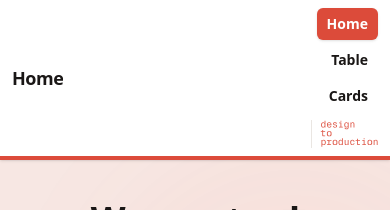
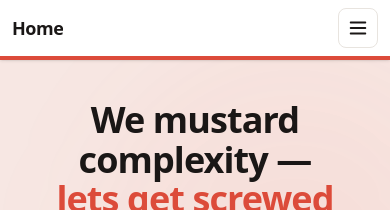
Before and after one commit to design-to-production/screw-finder, a Next.js app: page / in a window 390 px wide. Shown: the top 210 px of the page. Built offline with nearby package versions, Linux system fonts and the light colour scheme.

Commit message:
feat: responsive navbar

```diff
--- a/src/components/AppShell.tsx
+++ b/src/components/AppShell.tsx
@@ -1,6 +1,9 @@
 "use client";
 
 import type { ReactNode } from "react";
+import { cloneElement, isValidElement, useEffect, useState } from "react";
+import { usePathname } from "next/navigation";
+import { NavLinks, type NavLinksProps } from "@/components/NavLinks";
 
 export type AppNavbarProps = {
   /** Left: route / screen title */
@@ -13,17 +16,100 @@ export type AppNavbarProps = {
   className?: string;
 };
 
+function HamburgerGlyph({ open }: { open: boolean }) {
+  return (
+    <svg width="22" height="22" viewBox="0 0 24 24" fill="none" stroke="currentColor" strokeWidth="2" aria-hidden>
+      {open ? (
+        <path d="M18 6L6 18M6 6l12 12" strokeLinecap="round" />
+      ) : (
+        <path d="M4 6h16M4 12h16M4 18h16" strokeLinecap="round" />
+      )}
+    </svg>
+  );
+}
+
+function navRightDrawerVariant(navRight: ReactNode): ReactNode {
+  if (isValidElement<NavLinksProps>(navRight) && navRight.type === NavLinks) {
+    return cloneElement(navRight, { layout: "drawer" });
+  }
+  return navRight;
+}
+
 /** Same top bar as {@link AppShell}; use directly when the page is not wrapped in the shell. */
 export function AppNavbar({ title, center, navRight, className = "" }: AppNavbarProps) {
+  const [mobileOpen, setMobileOpen] = useState(false);
+  const pathname = usePathname();
+
+  useEffect(() => {
+    setMobileOpen(false);
+  }, [pathname]);
+
+  useEffect(() => {
+    if (!mobileOpen) return;
+    const onKey = (e: KeyboardEvent) => {
+      if (e.key === "Escape") setMobileOpen(false);
+    };
+    window.addEventListener("keydown", onKey);
+    return () => window.removeEventListener("keydown", onKey);
+  }, [mobileOpen]);
+
+  useEffect(() => {
+    const mq = window.matchMedia("(min-width: 768px)");
+    const onChange = () => {
+      if (mq.matches) setMobileOpen(false);
+    };
+    mq.addEventListener("change", onChange);
+    return () => mq.removeEventListener("change", onChange);
+  }, []);
+
+  useEffect(() => {
+    if (!mobileOpen) return;
+    const prev = document.body.style.overflow;
+    document.body.style.overflow = "hidden";
+    return () => {
+      document.body.style.overflow = prev;
+    };
+  }, [mobileOpen]);
+
   return (
-    <header className={`shrink-0 border-b-4 border-d2p-red bg-d2p-surface shadow-sm ${className}`}>
+    <header className={`relative z-50 shrink-0 border-b-4 border-d2p-red bg-d2p-surface shadow-sm ${className}`}>
       <div className="flex min-h-12 items-center gap-2 px-3 py-2 sm:px-4">
-        <div className="flex w-[28%] min-w-0 shrink-0 items-center">
+        <div className="flex min-w-0 flex-1 items-center md:w-[28%] md:flex-none md:shrink-0">
           <div className="min-w-0 truncate text-d2p-ink">{title}</div>
         </div>
-        <div className="flex min-w-0 flex-1 justify-center px-1">{center}</div>
-        <div className="flex w-[28%] min-w-0 shrink-0 items-center justify-end gap-2">{navRight}</div>
+        <div className="hidden min-w-0 flex-1 justify-center px-1 md:flex">{center}</div>
+        <div className="hidden w-[28%] min-w-0 shrink-0 items-center justify-end gap-2 md:flex">{navRight}</div>
+        <button
+          type="button"
+          className="flex h-10 w-10 shrink-0 items-center justify-center rounded-lg border border-d2p-border text-d2p-ink transition-colors hover:bg-d2p-cream md:hidden"
+          onClick={() => setMobileOpen(o => !o)}
+          aria-expanded={mobileOpen}
+          aria-controls="app-navbar-drawer"
+          aria-label={mobileOpen ? "Close menu" : "Open menu"}
+        >
+          <HamburgerGlyph open={mobileOpen} />
+        </button>
       </div>
+
+      {mobileOpen ? (
+        <>
+          <button
+            type="button"
+            className="fixed inset-0 z-40 bg-d2p-ink/35 md:hidden"
+            aria-label="Close menu"
+            onClick={() => setMobileOpen(false)}
+          />
+          <div
+            id="app-navbar-drawer"
+            className="relative z-50 border-t border-d2p-border bg-d2p-surface px-3 py-4 shadow-inner md:hidden"
+          >
+            <div className="flex flex-col gap-4">
+              {center ? <div className="w-full min-w-0">{center}</div> : null}
+              <div className="w-full min-w-0">{navRightDrawerVariant(navRight)}</div>
+            </div>
+          </div>
+        </>
+      ) : null}
     </header>
   );
 }
--- a/src/components/NavLinks.tsx
+++ b/src/components/NavLinks.tsx
@@ -19,33 +19,58 @@ function isActive(pathname: string, href: string): boolean {
   return normalizePath(pathname) === normalizePath(href);
 }
 
-export function NavLinks() {
+export type NavLinksProps = {
+  /** `drawer`: stacked full-width targets for the mobile menu */
+  layout?: "inline" | "drawer";
+};
+
+export function NavLinks({ layout = "inline" }: NavLinksProps) {
   const pathname = usePathname() ?? "";
+  const drawer = layout === "drawer";
+
+  const linkClass = (active: boolean) =>
+    drawer
+      ? `block w-full rounded-lg px-3 py-2.5 text-center text-sm font-semibold transition-colors duration-150 ${
+          active
+            ? "bg-d2p-red text-white shadow-sm hover:bg-d2p-red-dark"
+            : "text-d2p-ink hover:bg-d2p-red/10 hover:text-d2p-red"
+        }`
+      : `rounded-md px-2.5 py-1.5 text-sm font-semibold transition-colors duration-150 ${
+          active
+            ? "bg-d2p-red text-white shadow-sm hover:bg-d2p-red-dark"
+            : "text-d2p-ink hover:bg-d2p-red/10 hover:text-d2p-red"
+        }`;
 
   return (
     <nav
-      className="flex flex-wrap items-center justify-end gap-x-2 gap-y-2 sm:gap-x-3"
+      className={
+        drawer
+          ? "flex w-full flex-col items-stretch gap-3"
+          : "flex flex-wrap items-center justify-end gap-x-2 gap-y-2 sm:gap-x-3"
+      }
       aria-label="Main"
     >
-      <div className="flex flex-wrap items-center justify-end gap-1">
+      <div
+        className={
+          drawer ? "flex w-full flex-col gap-2" : "flex flex-wrap items-center justify-end gap-1"
+        }
+      >
         {links.map(({ href, label }) => {
           const active = isActive(pathname, href);
           return (
-            <Link
-              key={href}
-              href={href}
-              className={`rounded-md px-2.5 py-1.5 text-sm font-semibold transition-colors duration-150 ${
-                active
-                  ? "bg-d2p-red text-white shadow-sm hover:bg-d2p-red-dark"
-                  : "text-d2p-ink hover:bg-d2p-red/10 hover:text-d2p-red"
-              }`}
-            >
+            <Link key={href} href={href} className={linkClass(active)}>
               {label}
             </Link>
           );
         })}
       </div>
-      <D2pNavbarLogo className="border-l border-d2p-border pl-2 sm:pl-3" />
+      <D2pNavbarLogo
+        className={
+          drawer
+            ? "mx-auto border-t border-d2p-border pt-3 border-l-0 pl-0"
+            : "border-l border-d2p-border pl-2 sm:pl-3"
+        }
+      />
     </nav>
   );
 }
```
